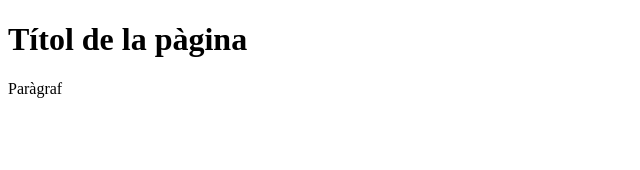
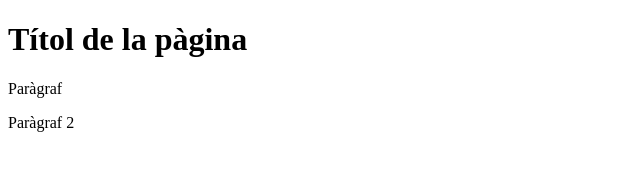
Before and after one commit to aalcazarp/CursGit2, a plain HTML site: page index.html in a window 1280 px wide. Shown: the full height of the page, 0-640 px from the left. Drawn offline with Linux system fonts and the light colour scheme.

Commit message:
Agregar nou paràgraf

```diff
--- a/index.html
+++ b/index.html
@@ -8,5 +8,6 @@
 <body>
     <h1>Títol de la pàgina</h1>
     <p>Paràgraf</p>
+    <p>Paràgraf 2</p>
 </body>
 </html>
```
